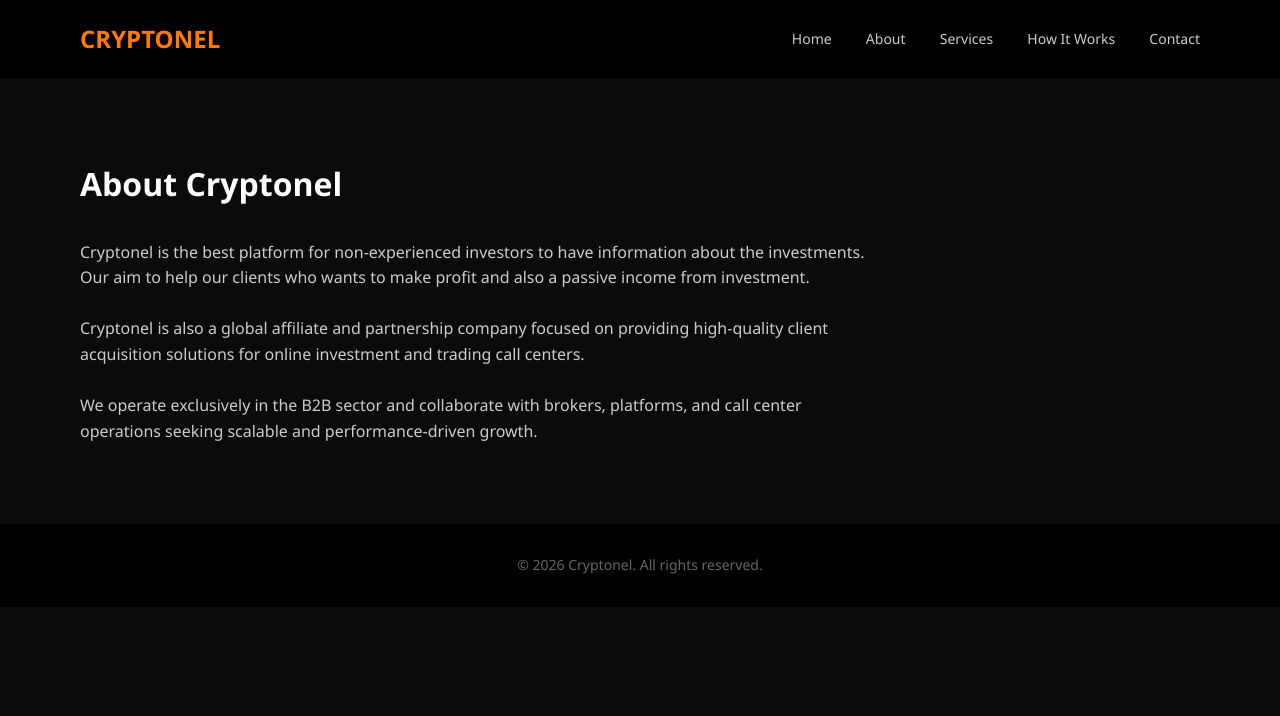
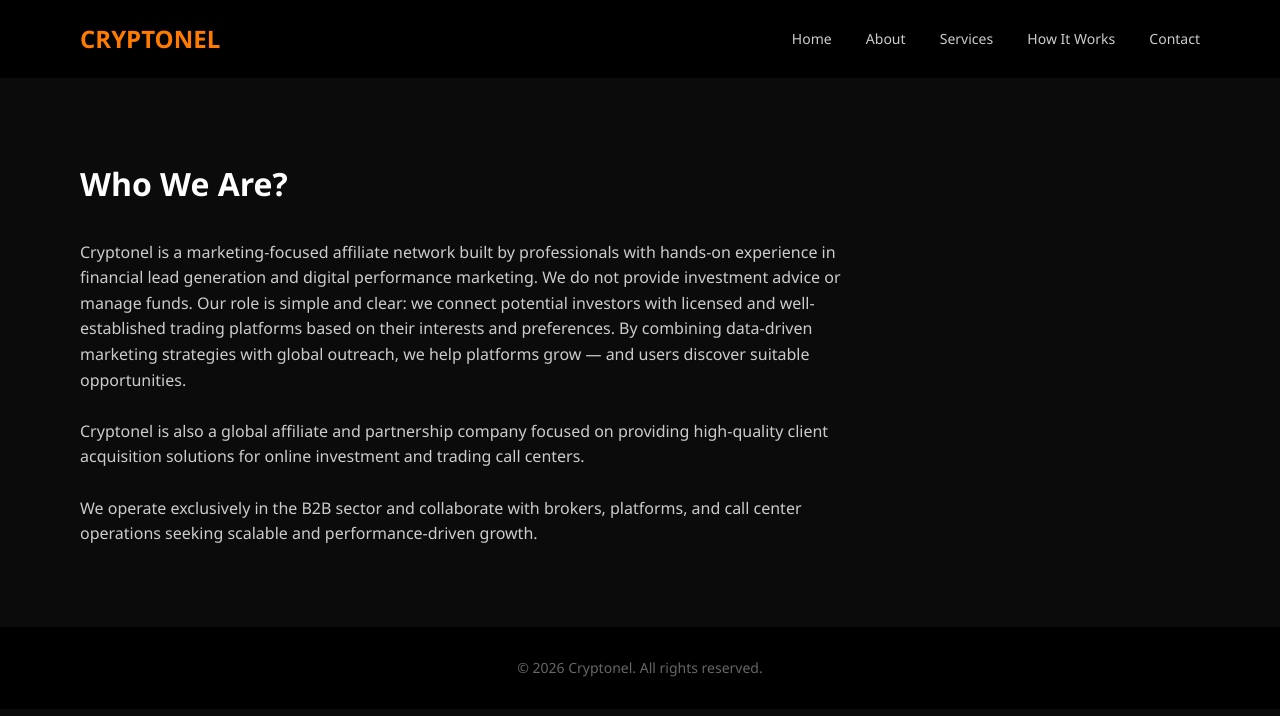
Before and after one commit to eyatss/cryptonel, a plain HTML site: page about.html in a window 1280 px wide. Drawn offline with Linux system fonts and the light colour scheme.

Commit message:
Update about.html

```diff
--- a/about.html
+++ b/about.html
@@ -18,9 +18,14 @@
 </header>
 
 <section class="section">
-    <h2>About Cryptonel</h2>
+    <h2>Who We Are?</h2>
     <p>
-        Cryptonel is the best platform for non-experienced investors to have information about the investments. Our aim to help our clients who wants to make profit and also a passive income from investment.
+       Cryptonel is a marketing-focused affiliate network built by professionals with hands-on experience in financial lead generation and digital performance marketing.
+
+We do not provide investment advice or manage funds.
+Our role is simple and clear: we connect potential investors with licensed and well-established trading platforms based on their interests and preferences.
+
+By combining data-driven marketing strategies with global outreach, we help platforms grow — and users discover suitable opportunities.
     </p>
     <br>
     <p>
```
